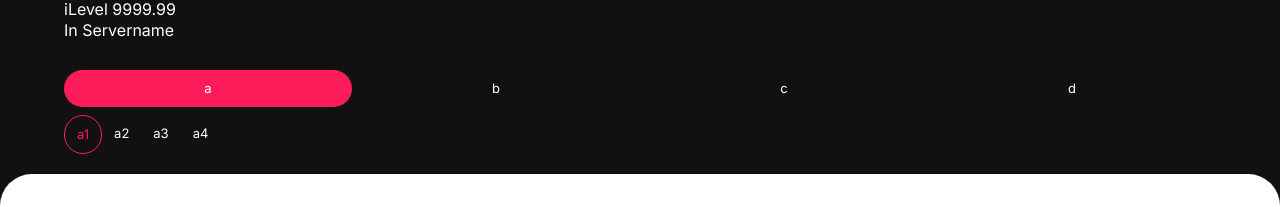
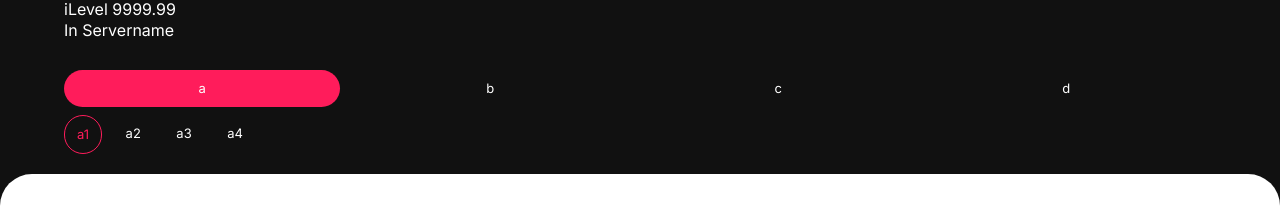
Before and after one commit to JoonsubHwang/esthers-la, a React (Create React App) app: page /characters/1 in a window 1280 px wide. Shown: the part 130-337 px from the top of the page. Built offline with nearby package versions, Linux system fonts and the light colour scheme.

Commit message:
Set column-gap of .tab

```diff
--- a/src/Selection/Selection.sass
+++ b/src/Selection/Selection.sass
@@ -9,7 +9,7 @@
 
     .tab
         display: flex
-        transition: all $short-duration ease
+        column-gap: 1%
         overflow-x: hidden
 
         li
@@ -28,7 +28,7 @@
                 @for $i from 1 through 10
                     &:first-child:nth-last-child(#{$i}),
                     &:first-child:nth-last-child(#{$i}) ~ li
-                        width: math.div(100%, $i)
+                        width: math.div(100%, $i) - 1%
 
                 &.selected
                     background: $primary-color
```
